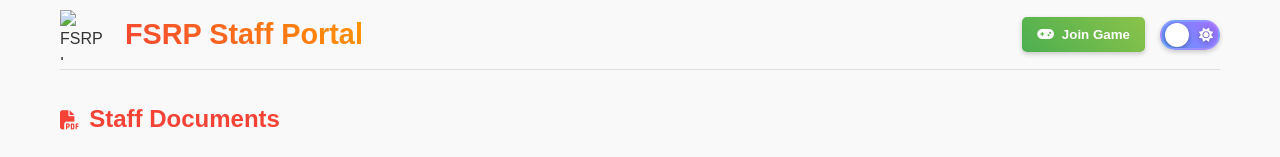
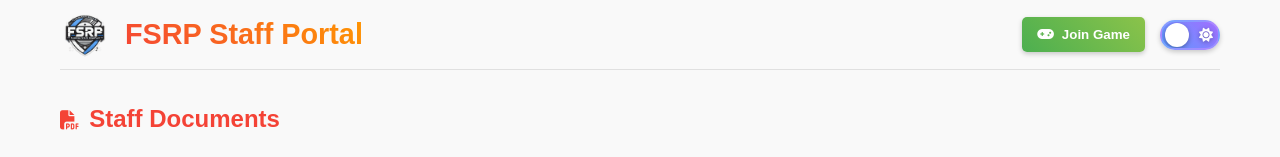
Before and after one commit to TSSEJED/fsrp-staff, a plain HTML site: page index.html in a window 1280 px wide. Shown: the top 157 px of the page. Drawn offline with Linux system fonts and the light colour scheme.

Commit message:
Add files via upload

```diff
--- a/index.html
+++ b/index.html
@@ -6,14 +6,15 @@
     <title>FSRP Staff Portal</title>
     <link rel="stylesheet" href="styles.css">
     <link rel="stylesheet" href="https://cdnjs.cloudflare.com/ajax/libs/font-awesome/6.4.0/css/all.min.css">
-    <link rel="icon" href="b8a1635440153492bf99a79ea37bdbbb.png" type="image/x-icon">
+    <link rel="icon" href="logo.png" type="image/x-icon">
+
 </head>
 <body>
     <div class="container">
 
         <header>
             <div class="logo-container">
-                <img src="b8a1635440153492bf99a79ea37bdbbb.png" alt="FSRP Logo" class="logo">
+                <img src="logo.png" alt="FSRP Logo" class="logo">
                 <h1>FSRP Staff Portal</h1>
             </div>
             <div class="header-actions">
```
Also changed, not shown: logo.png (added).
